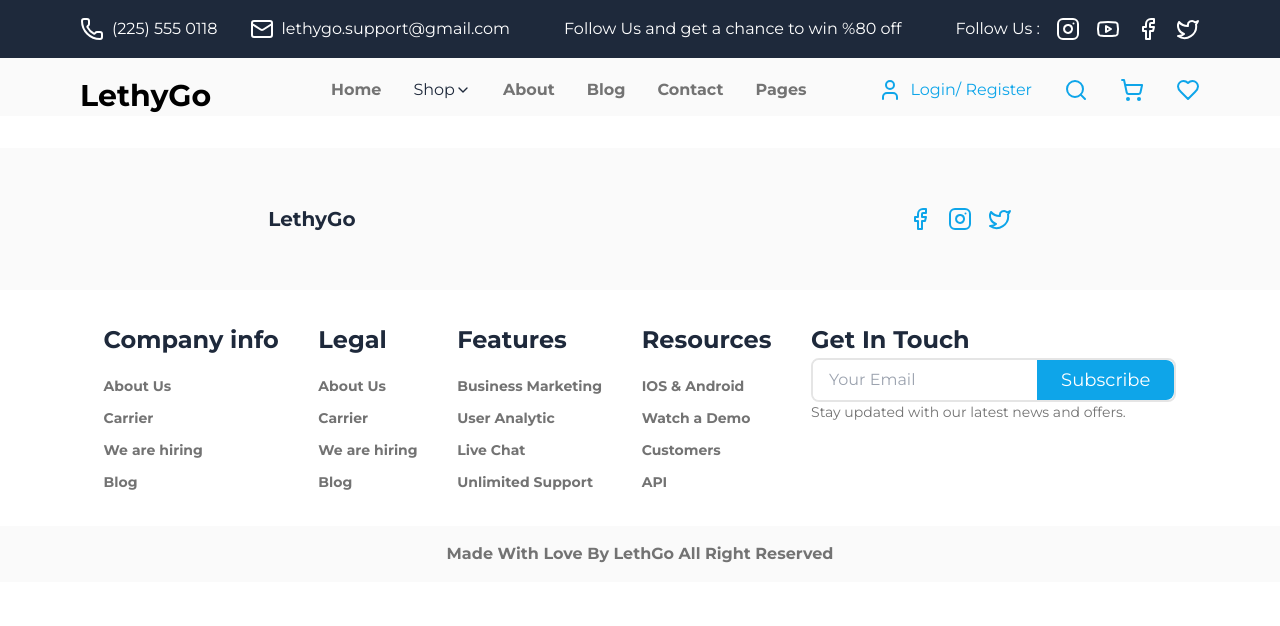
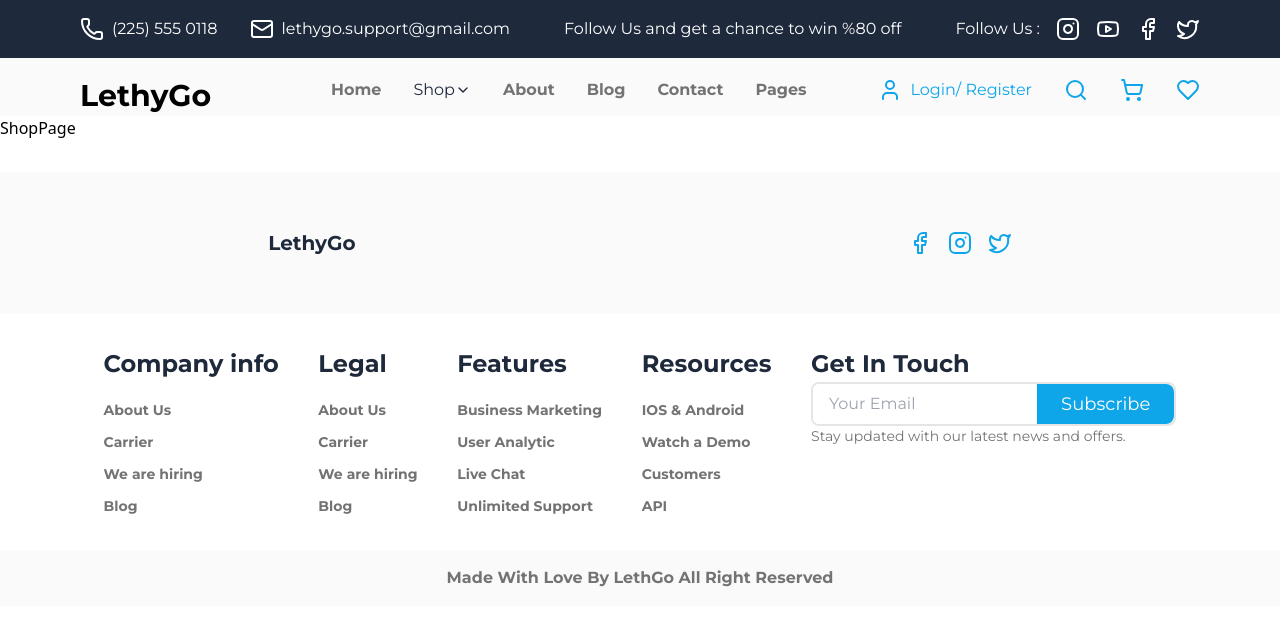
Before and after one commit to Feyzanur-Ak/LethyGo, a React (Vite) app in the folder LethyGo/: page /shop in a window 1280 px wide. Shown: the top 626 px of the page. Built offline with nearby package versions, Linux system fonts and the light colour scheme.

Commit message:
ShopPage oluşturuldu ve yönlendirmesi ayarlandır

```diff
--- a/LethyGo/src/App.jsx
+++ b/LethyGo/src/App.jsx
@@ -1,20 +1,21 @@
 import PageContent from "./layout/PageContent"
-import { BrowserRouter as Router, Route, Switch  } from "react-router-dom"
+import { Route, Switch  } from "react-router-dom"
 import HomePage from "./pages/HomePage"
+import ShopPage from "./pages/ShopPage"
 
 
 function App() {
 
 
   return (
-      <Router>
+
       <PageContent>
         <Switch>
           <Route exact path="/" component={HomePage}   />
-
+          <Route exact path="/shop" component={ShopPage}   />
           </Switch>
       </PageContent>
-      </Router>
+
   )
 }
 
--- a/LethyGo/src/components/HeroText.jsx
+++ b/LethyGo/src/components/HeroText.jsx
@@ -1,16 +1,25 @@
 
+import { Link } from 'react-router-dom';
 
 const HeroText = () => {
   return (
+    <div className="absolute flex flex-col inset-y-0 left-[10%] lg:left-[15%] z-50 text-left justify-center items-left gap-4 lg:gap-6 text-white font-montserrat">
+      <h5 className="text-sm lg:text-lg font-bold">SUMMER 2024</h5>
+      <h1 className="text-4xl lg:text-[80px] leading-tight lg:leading-[80px] font-bold tracking-wide lg:tracking-wider">
+        NEW COLLECTION
+      </h1>
+      <h4 className="text-base lg:text-2xl w-4/5 lg:w-3/5 font-normal">
+        We know how large objects will act, but things on a small scale.
+      </h4>
+      <Link to="/shop">
+        <button
+          className=" w-[150px] lg:w-[221px] h-[50px] lg:h-[62px] rounded-[5px] bg-green-500 font-bold text-lg lg:text-2xl cursor-pointer transition-all duration-300 hover:bg-green-700 hover:scale-105"
+        >
+          SHOP NOW
+        </button>
+      </Link>
+    </div>
+  );
+};
 
-      <div className=" absolute flex flex-col  inset-y-0 left-[10%] lg:left-[15%] z-10 text-left justify-center items-left gap-4 lg:gap-6  text-white font-montserrat">
-        <h5 className="text-sm lg:text-lg font-bold">SUMMER 2024</h5>
-        <h1 className="text-4xl lg:text-[80px] leading-tight lg:leading-[80px] font-bold tracking-wide lg:tracking-wider ">NEW COLLECTION</h1>
-        <h4 className="text-base lg:text-2xl w-4/5 lg:w-3/5 font-normal">We know how large objects will act, but things on a small scale.</h4>
-        <button className="w-[150px] lg:w-[221px] h-[50px] lg:h-[62px] rounded-[5px] bg-green-500 font-bold text-lg lg:text-2xl cursor-pointer"> SHOP NOW</button>
-        </div>
-
-  )
-}
-
-export default HeroText
+export default HeroText;
--- /dev/null
+++ b/LethyGo/src/components/ShopHead.jsx
@@ -0,0 +1,11 @@
+
+
+const ShopHead = () => {
+  return (
+    <div>
+      <h1>ShopPage</h1>
+    </div>
+  )
+}
+
+export default ShopHead
--- a/LethyGo/src/main.jsx
+++ b/LethyGo/src/main.jsx
@@ -2,9 +2,9 @@
 import { createRoot } from 'react-dom/client'
 import './index.css'
 import App from './App.jsx'
-
+import { BrowserRouter } from 'react-router-dom'
 createRoot(document.getElementById('root')).render(
-
-    <App />
-
+   <BrowserRouter>
+      <App />
+    </BrowserRouter>
 )
--- /dev/null
+++ b/LethyGo/src/pages/ShopPage.jsx
@@ -0,0 +1,12 @@
+import ShopHead from "../components/ShopHead"
+
+
+const ShopPage = () => {
+  return (
+    <div>
+      <ShopHead />
+    </div>
+  )
+}
+
+export default ShopPage
```
